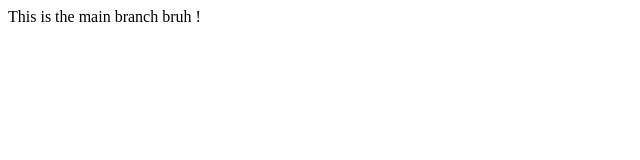
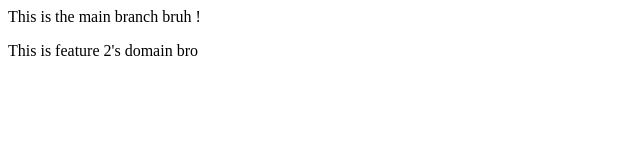
Before and after one commit to architshankar/localrepo, a plain HTML site: page index.html in a window 1280 px wide. Shown: the whole page, without its empty margins (0-640 px from the left). Drawn offline with Linux system fonts and the light colour scheme.

Commit message:
added a feature

```diff
--- a/index.html
+++ b/index.html
@@ -1 +1,2 @@
 <p>This is the main branch bruh ! </p>
+<p>This is feature 2's domain bro</p>
```
